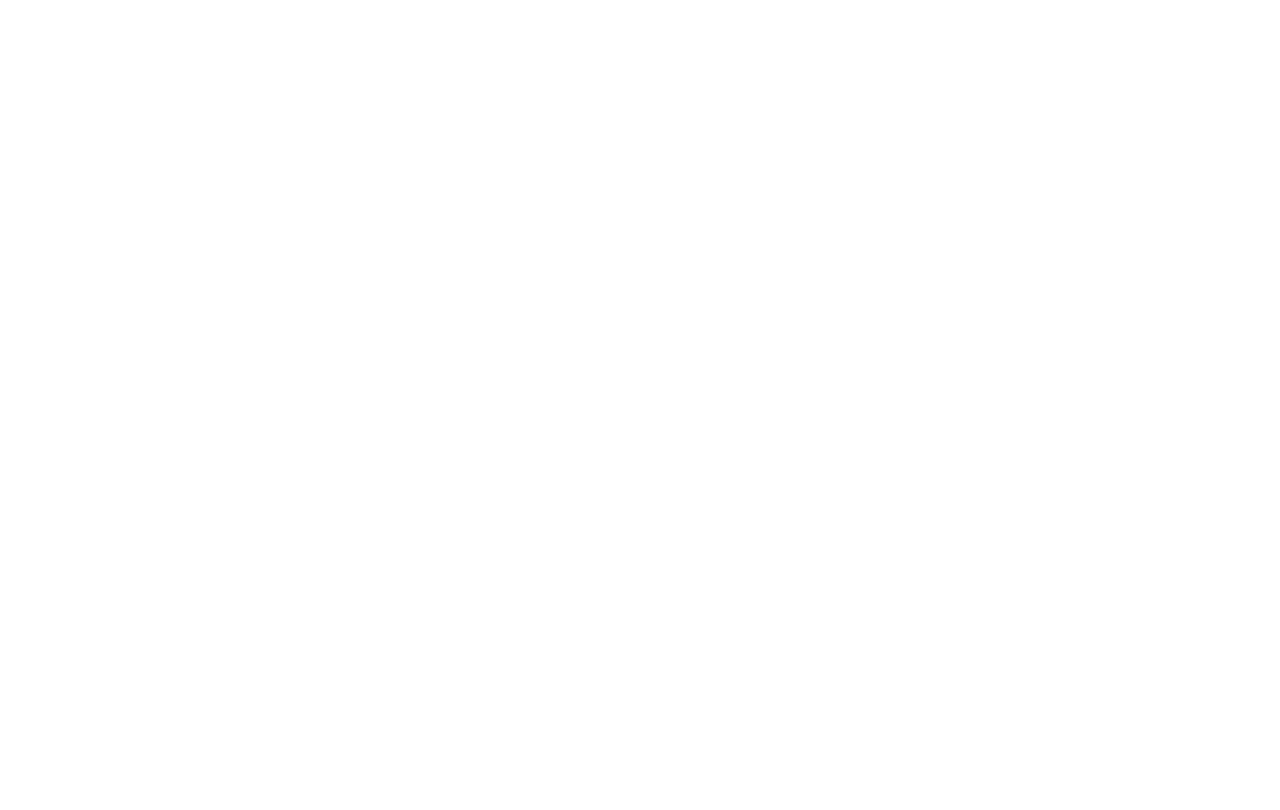
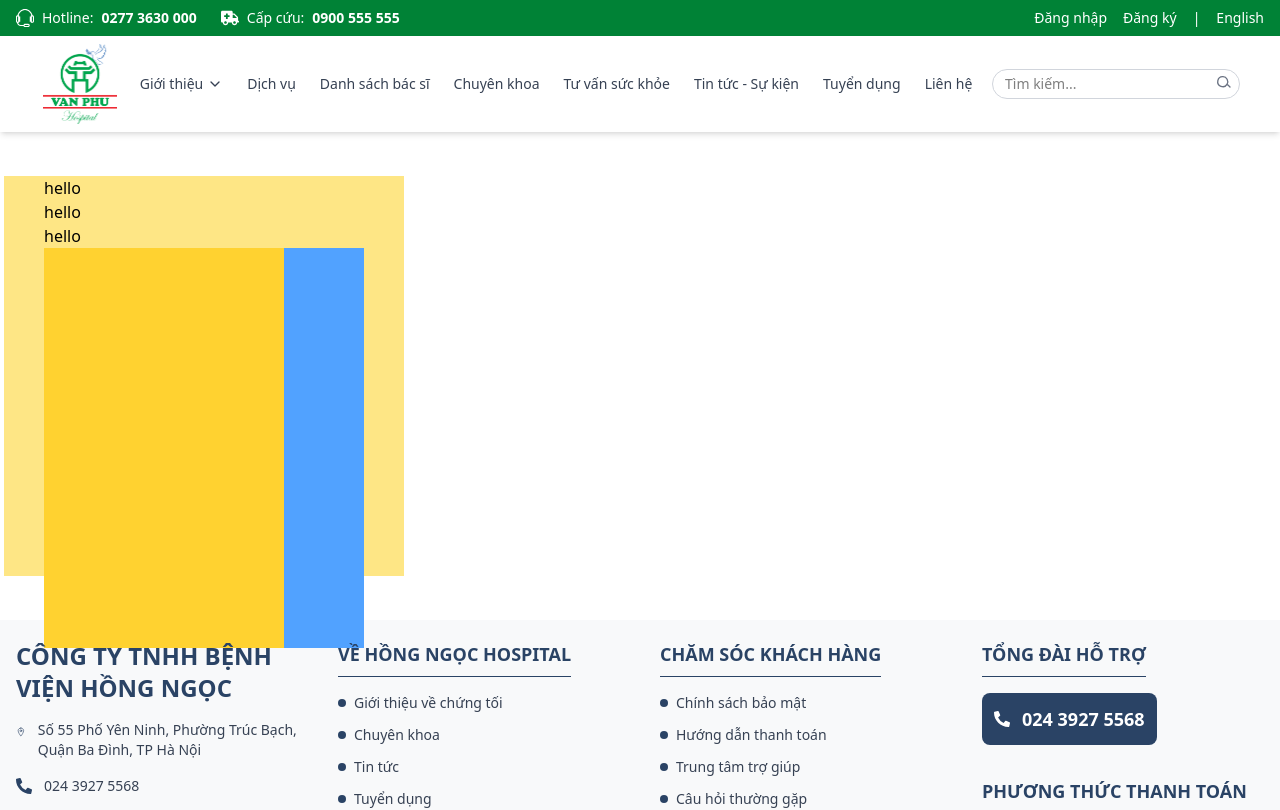
Before and after one commit to vantu522/vanphu-hospital-frontend, a React (Vite) app: page /chi-tiet-dich-vu in a window 1280 px wide. Before the commit this address had no page. Shown: the top 810 px of the page. Built offline with nearby package versions, Linux system fonts and the light colour scheme.

Commit message:
feat: make sevice-detail pagr

```diff
--- a/src/pages/client/Service.jsx
+++ b/src/pages/client/Services/Service.jsx
@@ -1,8 +1,8 @@
 import React, { useState } from "react";
-import dichvu from "../../assets/images/dichvu.png";
-import hi from "../../assets/images/hi.png";
+import dichvu from "../../../assets/images/dichvu.png";
+import hi from "../../../assets/images/hi.png";
 import { HiSearch } from "react-icons/hi";
-import Button from "../../components/client/ui/button";
+import Button from "../../../components/client/ui/button";
 
 const Service = () => {
   const [selectedCategory, setSelectedCategory] = useState("Tất cả");
@@ -176,12 +176,9 @@
             <div className="w-60 shrink-0">
               <form className="p-2 space-y-4">
                 <div className="relative">
-
-
-
                 </div>
 
-                <div className="flex flex-col gap-2">
+                <div className="flex flex-col gap-4">
                   {faqCategories.map((item, i) => {
                     const isActive = selectedCategory === item.name;
                     return (
@@ -211,7 +208,7 @@
             </div>
 
             {/* Accordion FAQ */}
-            <div className="flex-1">
+            <div className="flex-1 pl-10">
               {(faqData[selectedCategory] || []).map((item, i) => (
                 <div
                   key={i}
--- /dev/null
+++ b/src/pages/client/Services/ServiceDetail.jsx
@@ -0,0 +1,32 @@
+import React from "react";
+
+
+const ServiceDetail = () =>{
+
+    return (
+        <>
+            <div className="py-10">
+                <div className="px-10 bg-amber-200 w-100 h-100 ">
+                    <nav>
+                        <ol>
+                            <li>hello</li>
+                            <li>hello</li>
+                            <li>hello</li>
+
+                        </ol>
+                    </nav>
+                    <div className="flex">
+                        <div className="bg-amber-300 w-300 h-100" >
+
+                        </div>
+                        <div className="bg-blue-400 w-100 h-100" >
+
+                        </div>
+                    </div>
+                </div>
+            </div>
+        </>
+    )
+}
+
+export default ServiceDetail
--- a/src/routes/publicRoutes.jsx
+++ b/src/routes/publicRoutes.jsx
@@ -1,6 +1,7 @@
 import ClientLayout from "../components/client/layout/ClientLayout";
 import Home from "../pages/client/Home";
-import Service from "../pages/client/Service";
+import Service from "../pages/client/Services/Service";
+import ServiceDetail from "../pages/client/Services/ServiceDetail";
 
 
 const publicRoutes = [
@@ -9,7 +10,8 @@
         element:<ClientLayout/>,
         children: [
         {index:true, element:<Home/>},
-        {path:'dich-vu', element: <Service/>}
+        {path:'dich-vu', element: <Service/>},
+        {path:'chi-tiet-dich-vu',element:<ServiceDetail/>}
        ]
     },
 
```
